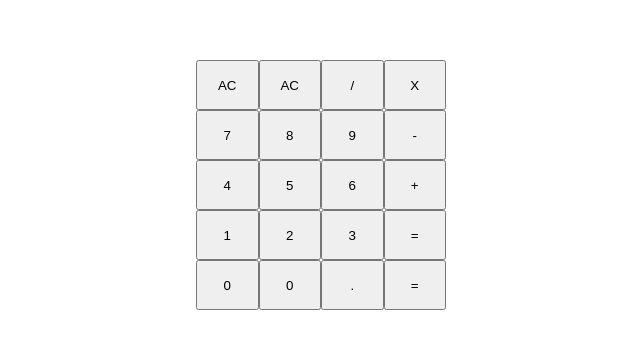
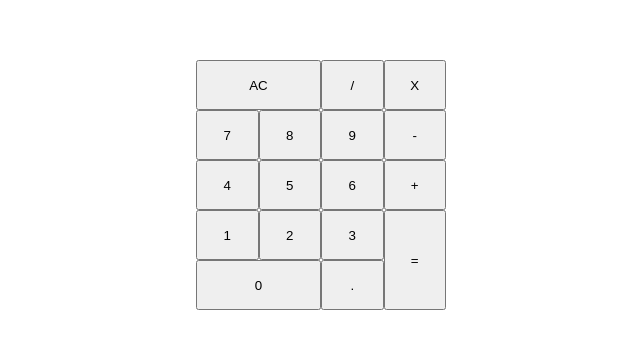
Before and after one commit to sarrietav-dev/calculator, a React (Create React App) app: page / in a window 1280 px wide. Shown: the part 190-538 px from the top of the page, without its empty margins (319-959 px from the left). Built offline with nearby package versions, Linux system fonts and the light colour scheme.

Commit message:
Styled grid

```diff
--- a/src/App.css
+++ b/src/App.css
@@ -16,3 +16,15 @@
     grid-template-columns: repeat(4, 1fr);
     grid-auto-rows: 50px;
 }
+
+#AC, #cero {
+    grid-column-start: 1;
+    grid-column-end: 3;
+}
+
+#equals {
+    grid-column-start: 4;
+    grid-column-end: 5;
+    grid-row-start: 4;
+    grid-row-end: 6;
+}
--- a/src/components/NumPad.js
+++ b/src/components/NumPad.js
@@ -5,8 +5,7 @@ import Operator from "./Operator";
 function NumPad() {
     return (
         <div className="numpad">
-            <Operator sign="AC" />
-            <Operator sign="AC" />
+            <Operator sign="AC" id="AC"/>
             <Operator sign="/" />
             <Operator sign="X" />
             <Number num={7} />
@@ -20,11 +19,9 @@ function NumPad() {
             <Number num={1} />
             <Number num={2} />
             <Number num={3} />
-            <Operator sign="=" />
-            <Number num={0} />
-            <Number num={0} />
+            <Operator sign="=" id="equals"/>
+            <Number num={0} id="cero"/>
             <Operator sign="." />
-            <Operator sign="=" />
         </div>
     );
 }
--- a/src/components/Number.js
+++ b/src/components/Number.js
@@ -1,7 +1,11 @@
 import React from "react";
 
-function Number({ num }) {
-    return <button className="number">{num}</button>;
+function Number({ num, id }) {
+    return (
+        <button className="number" id={id}>
+            {num}
+        </button>
+    );
 }
 
 export default Number;
```
Also changed, not shown: 1 other file (tests, documents, lock files or other folders).
